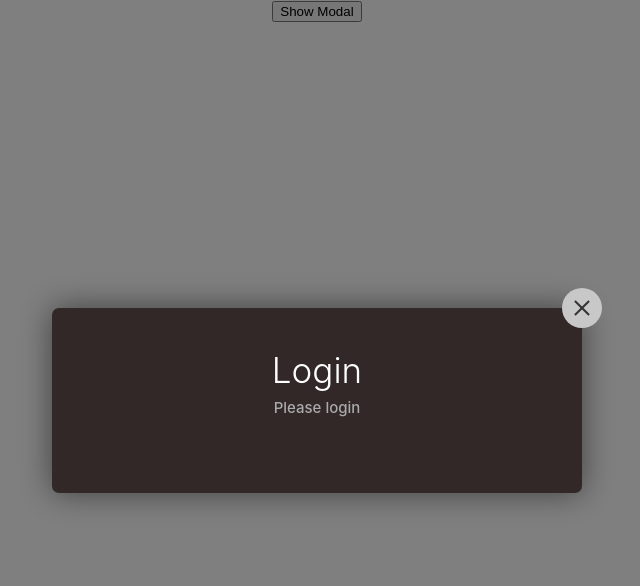
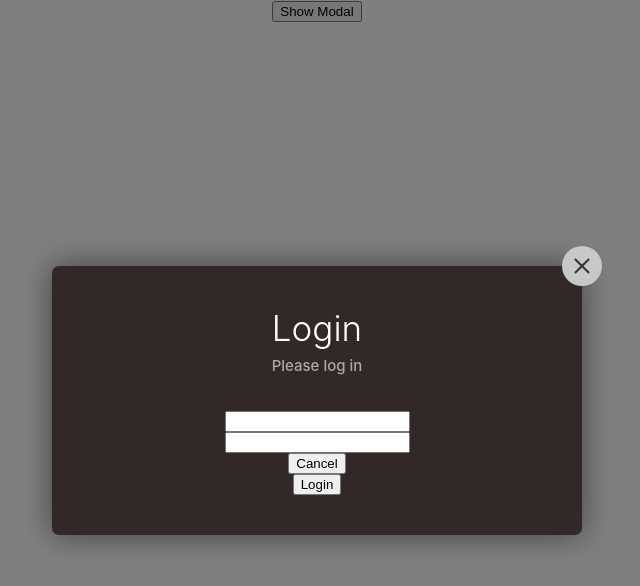
Before and after one commit to ozzkan-burak/r-login-modal-popup, a React (Create React App) app: page / in a window 1280 px wide. Both pictures are taken after a click on the button "Show Modal". Shown: the top 586 px of the page, without its empty margins (323-963 px from the left). Built offline with nearby package versions, Linux system fonts and the light colour scheme.

Commit message:
episode5

```diff
--- a/src/App.tsx
+++ b/src/App.tsx
@@ -3,8 +3,11 @@ import { useState } from 'react';
 import './App.css';
 
 // component
-import BaseModalWrapper from './modalPopup/BaseModalWrapper';
-import RWDModal from './modalPopup/RWDModalProps';
+import LoginModal from './modalPopup/LoginModal';
+
+// type
+import {LoginFunction} from './interface/loginModalProps';
+
 
 function App() {
 
@@ -14,10 +17,22 @@ function App() {
     setModalVisible(wasModalVisible => !wasModalVisible)
   }
 
+  const onBackdropClick = () => {
+    setModalVisible(false);
+  }
+
+  const onLoginRequested: LoginFunction = async ({password, login}: any) => {
+    console.log(password, login);
+  }
+
   return (
     <div className="App">
       <button onClick={toggleModal}>Show Modal</button>
-      <RWDModal isModalVisible={isModalVisible} onBackDrop={toggleModal} header='Login' message='Please login' />
+      <LoginModal
+        onBackdropClick={onBackdropClick}
+        onLoginRequested={onLoginRequested}
+        isModalVisible={isModalVisible}
+      />
     </div>
   );
 }
--- a/src/interface/baseModalWrapper.ts
+++ b/src/interface/baseModalWrapper.ts
@@ -1,8 +1,11 @@
+import { ReactNode } from "react";
+
 export interface IBaseModalWrapperProps {
   isModalVisible: boolean;
   onBackDrop: () => void;
   header: string;
   message?: string;
+  content?: ReactNode
 }
 
 export interface IRWDModalProps {
--- /dev/null
+++ b/src/interface/loginModalProps.ts
@@ -0,0 +1,13 @@
+interface LoginArgs {
+  password: string;
+  login: string;
+}
+
+export type LoginFunction = (args: LoginArgs) => Promise<void>;
+
+export interface ILoginModalProps {
+  onBackdropClick: () => void;
+  isModalVisible: boolean;
+  loginError?: string;
+  onLoginRequested: LoginFunction;
+}
--- a/src/modalPopup/BaseModalWrapper.tsx
+++ b/src/modalPopup/BaseModalWrapper.tsx
@@ -6,7 +6,7 @@ import {  ModalHeader, Message, CloseSign } from "./ModalPopup.styles"
 
 type Props = IBaseModalWrapperProps & IComponentsProps
 
-const BaseModalWrapper: React.FC<Props> = ({onBackDrop, isModalVisible, header, message, ContainerComponent, CloseButtonComponent}) => {
+const BaseModalWrapper: React.FC<Props> = ({content ,onBackDrop, isModalVisible, header, message, ContainerComponent, CloseButtonComponent}) => {
 
   if(!isModalVisible) {
     return null
@@ -20,6 +20,7 @@ const BaseModalWrapper: React.FC<Props> = ({onBackDrop, isModalVisible, header,
         </CloseButtonComponent>
         <ModalHeader>{header}</ModalHeader>
         {message && <Message>{message}</Message>}
+        {content}
       </ContainerComponent>
     </Modal>
   )
--- /dev/null
+++ b/src/modalPopup/LoginModal.tsx
@@ -0,0 +1,29 @@
+import React from 'react'
+
+// interface
+import { ILoginModalProps } from '../interface/loginModalProps'
+
+// components
+import RWDModal from './RWDModalProps'
+
+
+const LoginModal: React.FC <ILoginModalProps> = ({loginError, isModalVisible, onBackdropClick, onLoginRequested}) => {
+  return (
+    <RWDModal
+      onBackDrop={onBackdropClick}
+      isModalVisible={isModalVisible}
+      header='Login'
+      message='Please log in'
+      content={
+        <>
+          <input />
+          <input />
+          <button>Cancel</button>
+          <button>Login</button>
+        </>
+      }
+    />
+  )
+}
+
+export default LoginModal
```
